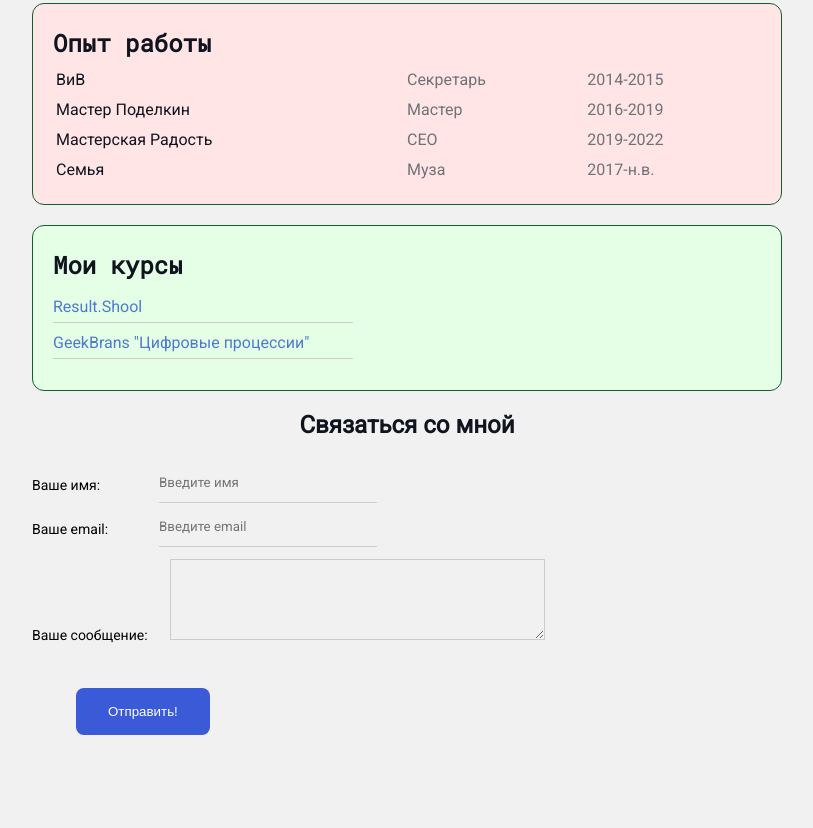
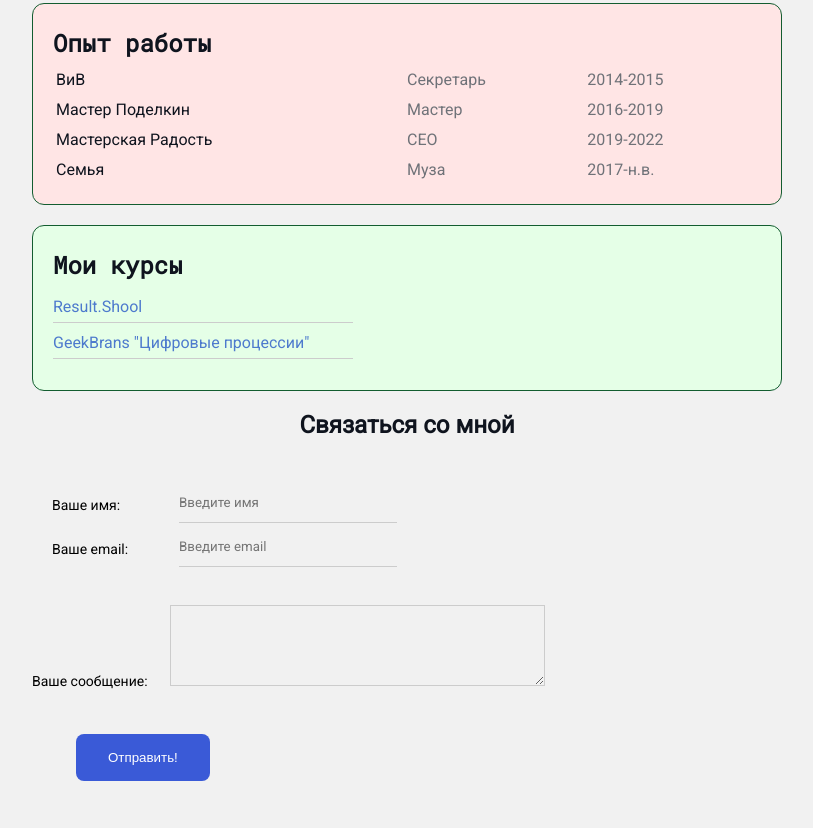
Before and after one commit to OlesyaGuyman/resume, a plain HTML site: page index.html in a window 1280 px wide. Shown: the part 565-1393 px from the top of the page, without its empty margins (233-1046 px from the left). Before the commit the page ends 1352 px from the top, so only its background shows below. Drawn offline with Linux system fonts and the light colour scheme.

Commit message:
fix media

```diff
--- a/001_index.css
+++ b/001_index.css
@@ -159,8 +159,8 @@ a:active {
 }
 
 .form-row {
-    margin-bottom: 12px;
-    margin-right: 24px;
+    margin-bottom: 18px;
+    padding: 20px;
     width: 46%;
 }
 
```
